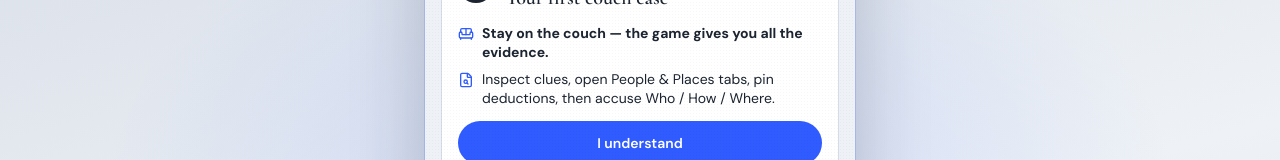
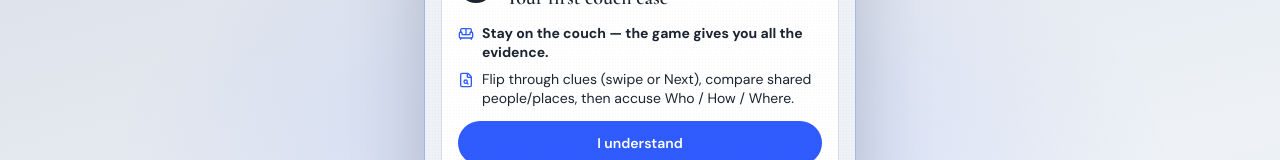
Before and after one commit to jobrandes/StreetHeists, a Next.js app: page / in a window 1280 px wide. Shown: the part 170-330 px from the top of the page. Built offline with nearby package versions, Linux system fonts and the light colour scheme.

Commit message:
Coach copy: swipe/Next and compare shared links

```diff
--- a/src/components/first-run-coach.tsx
+++ b/src/components/first-run-coach.tsx
@@ -51,7 +51,7 @@ export function FirstRunCoach() {
         </p>
         <p className="flex gap-2">
           <FileSearch className="mt-0.5 size-4 shrink-0 text-gold" />
-          Inspect clues, open People & Places tabs, pin deductions, then accuse Who / How / Where.
+          Flip through clues (swipe or Next), compare shared people/places, then accuse Who / How / Where.
         </p>
       </div>
       <Button className="mt-3 w-full" onClick={dismiss}>
```
